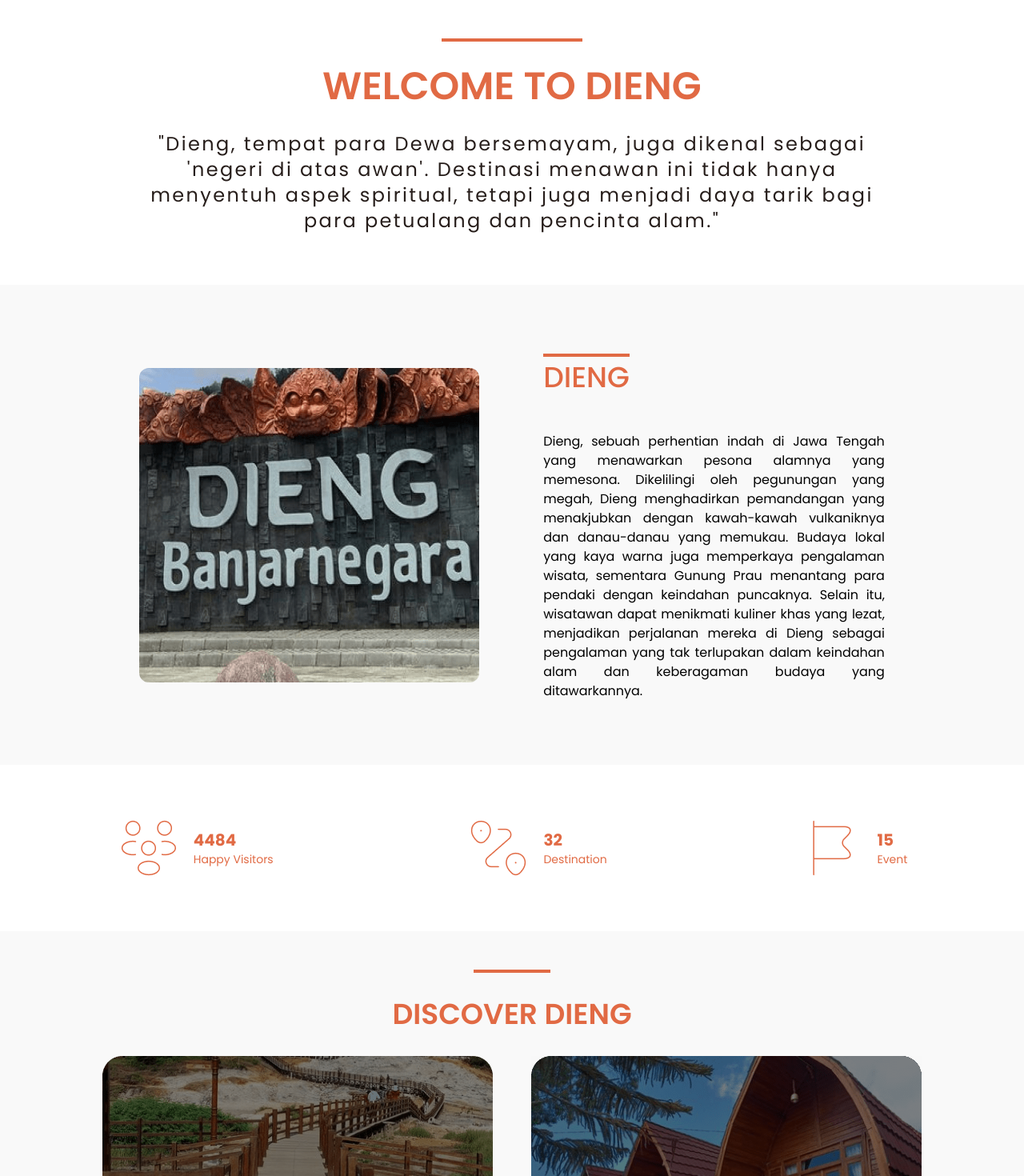
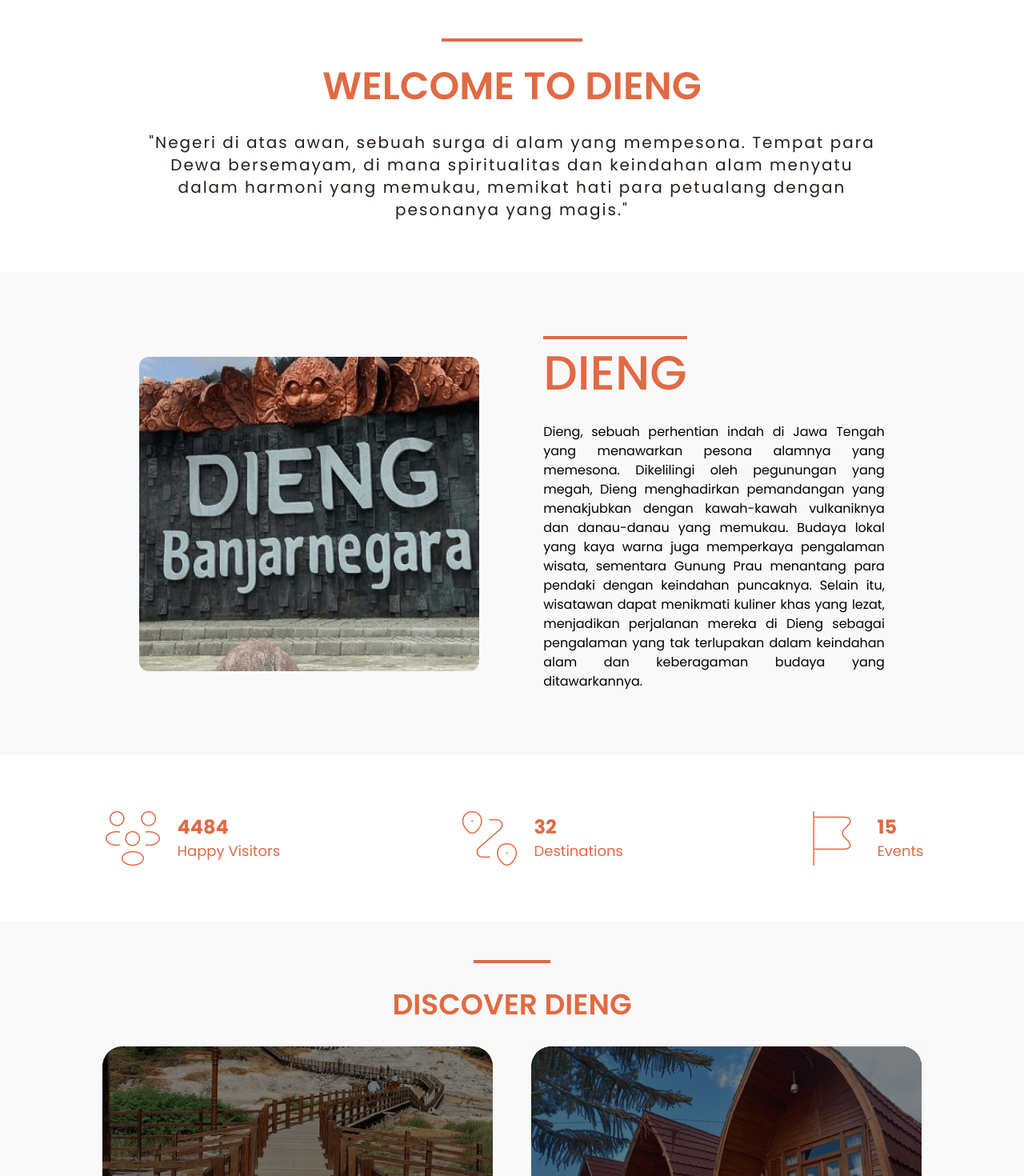
Before and after one commit to princeofverry/dieng-web, a React (Vite) app: page / in a window 1280 px wide. Shown: the part 800-2270 px from the top of the page at 80% size. Built offline with nearby package versions, Linux system fonts and the light colour scheme.

Commit message:
update homepage

```diff
--- a/src/components/diengBanjarnegara.jsx
+++ b/src/components/diengBanjarnegara.jsx
@@ -16,13 +16,13 @@ const DiengBanjarnegara = () => {
                     <div className="flex flex-col md:items-start items-center lg:w-1/3" data-aos="fade-up"
                         data-aos-anchor-placement="top-bottom"
                         data-aos-duration="1000">
-                        <h1 className="text-[#e16a44] md:text-4xl text-2xl font-medium mt-4 mx-auto lg:mx-0">
+                        <h1 className="text-[#e16a44] md:text-6xl text-2xl font-medium mt-4 mx-auto lg:mx-0">
                             <span className="border-t-4 border-[#e16a44] inline ">
                                 DIENG
                             </span>
                         </h1>
                         {/* lorem 90 kata */}
-                        <p className='text-black sm:text-base text-sm sm:text-balance text-justify mt-4 lg:px-0 px-4 md:pt-8 pt-0' >
+                        <p className='text-black sm:text-base text-sm sm:text-balance text-justify mt-0 lg:px-0 px-4 md:pt-8 pt-0' >
 
                             Dieng, sebuah perhentian indah di Jawa Tengah yang menawarkan pesona alamnya yang memesona. Dikelilingi oleh pegunungan yang megah, Dieng menghadirkan pemandangan yang menakjubkan dengan kawah-kawah vulkaniknya dan danau-danau yang memukau. Budaya lokal yang kaya warna juga memperkaya pengalaman wisata, sementara Gunung Prau menantang para pendaki dengan keindahan puncaknya. Selain itu, wisatawan dapat menikmati kuliner khas yang lezat, menjadikan perjalanan mereka di Dieng sebagai pengalaman yang tak terlupakan dalam keindahan alam dan keberagaman budaya yang ditawarkannya.
                         </p>
--- a/src/components/maps.jsx
+++ b/src/components/maps.jsx
@@ -9,7 +9,7 @@ const Maps = () => {
                     <div className="flex flex-col md:items-start items-center lg:w-1/4" data-aos="fade-up"
                         data-aos-anchor-placement="top-bottom"
                         data-aos-duration="1000">
-                        <h1 className="text-[#e16a44] md:text-4xl text-2xl font-medium mt-4 mx-auto lg:mx-0">
+                        <h1 className="text-[#e16a44] md:text-5xl text-2xl font-medium mt-4 mx-auto lg:mx-0">
                             <span className="border-t-4 border-[#e16a44] inline ">
                                 DIENG
                             </span>
--- a/src/components/statistic.jsx
+++ b/src/components/statistic.jsx
@@ -13,8 +13,8 @@ const Statistic = () => {
                     <img src={people} />
                     {/* text */}
                     <div className='text-[#e16a44]'>
-                        <h1 className='text-xl font-bold' s><Couting angka={5245} /></h1>
-                        <p className='text-sm'>Happy Visitors</p>
+                        <h1 className='text-2xl font-bold' s><Couting angka={5245} /></h1>
+                        <p className='text-lg'>Happy Visitors</p>
                     </div>
                 </div>
                 {/* destinasi */}
@@ -22,8 +22,8 @@ const Statistic = () => {
                     <img src={routing} />
                     {/* text */}
                     <div className='text-[#e16a44]'>
-                        <h1 className='text-xl font-bold' s><Couting angka={38} /></h1>
-                        <p className='text-sm'>Destination</p>
+                        <h1 className='text-2xl font-bold' s><Couting angka={38} /></h1>
+                        <p className='text-lg'>Destinations</p>
                     </div>
                 </div>
                 {/* flag */}
@@ -31,8 +31,8 @@ const Statistic = () => {
                     <img src={flag} />
                     {/* text */}
                     <div className='text-[#e16a44]'>
-                        <h1 className='text-xl font-bold' s><Couting angka={17} /></h1>
-                        <p className='text-sm'>Event</p>
+                        <h1 className='text-2xl font-bold' s><Couting angka={17} /></h1>
+                        <p className='text-lg'>Events</p>
                     </div>
                 </div>
             </div>
--- a/src/components/welcomingText.jsx
+++ b/src/components/welcomingText.jsx
@@ -8,8 +8,8 @@ const WelcomingText = () => {
                 <h1 className="text-[#E16A44] md:text-5xl text-2xl font-semibold" data-aos="flip-up" data-aos-duration="700">
                     WELCOME TO DIENG
                 </h1>
-                <p className="text-[#271E1B] md:text-2xl text-sm pt-8 md:px-44 px-4 md:text-center text-justify tracking-widest" data-aos="zoom-in" data-aos-duration="1000">
-                    "Dieng, tempat para Dewa bersemayam, juga dikenal sebagai 'negeri di atas awan'. Destinasi menawan ini tidak hanya menyentuh aspek spiritual, tetapi juga menjadi daya tarik bagi para petualang dan pencinta alam."
+                <p className="text-[#271E1B] md:text-xl text-sm pt-8 md:px-44 px-4 md:text-center text-justify tracking-widest" data-aos="zoom-in" data-aos-duration="1000">
+                    "Negeri di atas awan, sebuah surga di alam yang mempesona. Tempat para Dewa bersemayam, di mana spiritualitas dan keindahan alam menyatu dalam harmoni yang memukau, memikat hati para petualang dengan pesonanya yang magis."
                 </p>
             </div>
         </>
```
